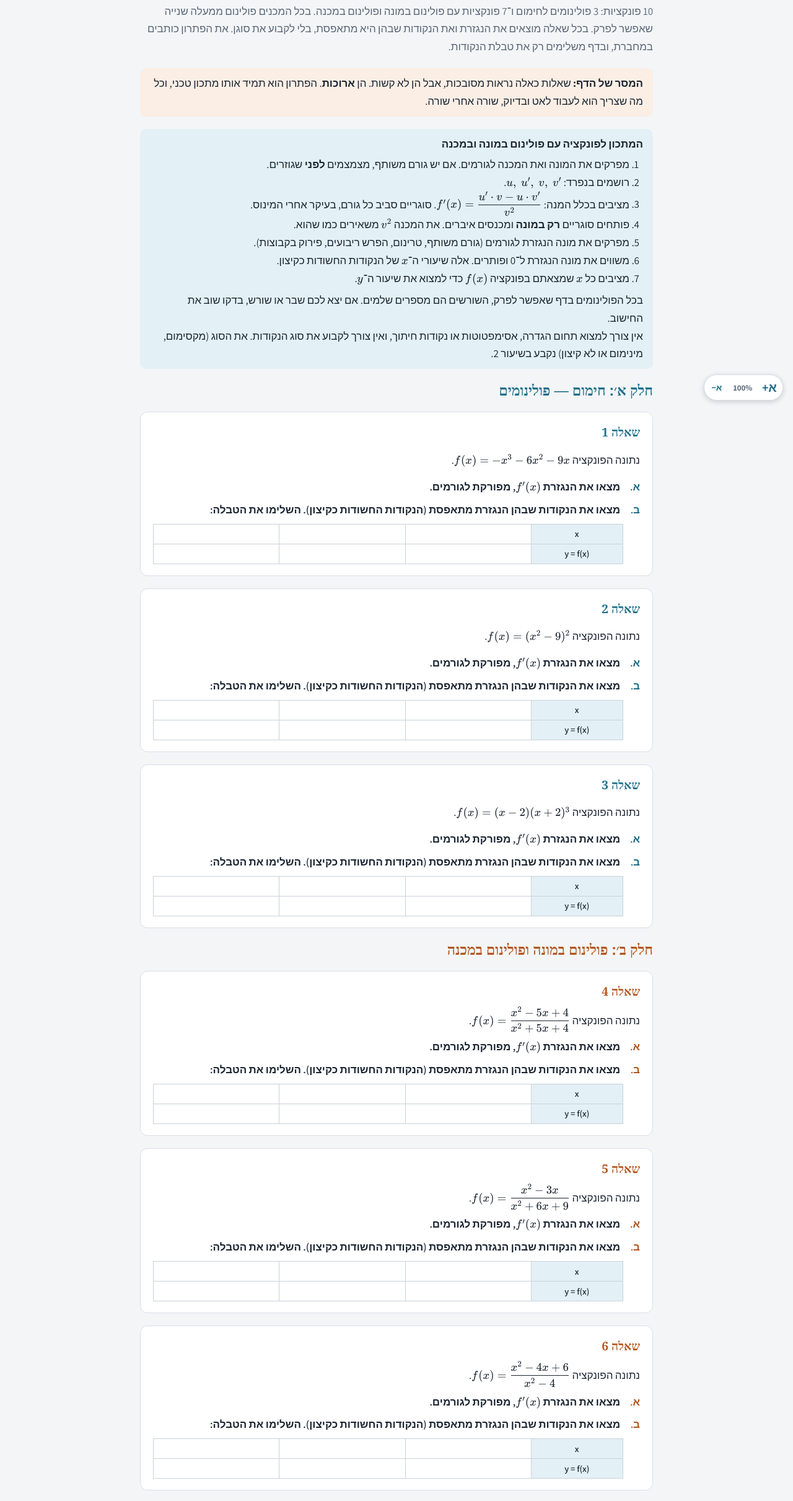
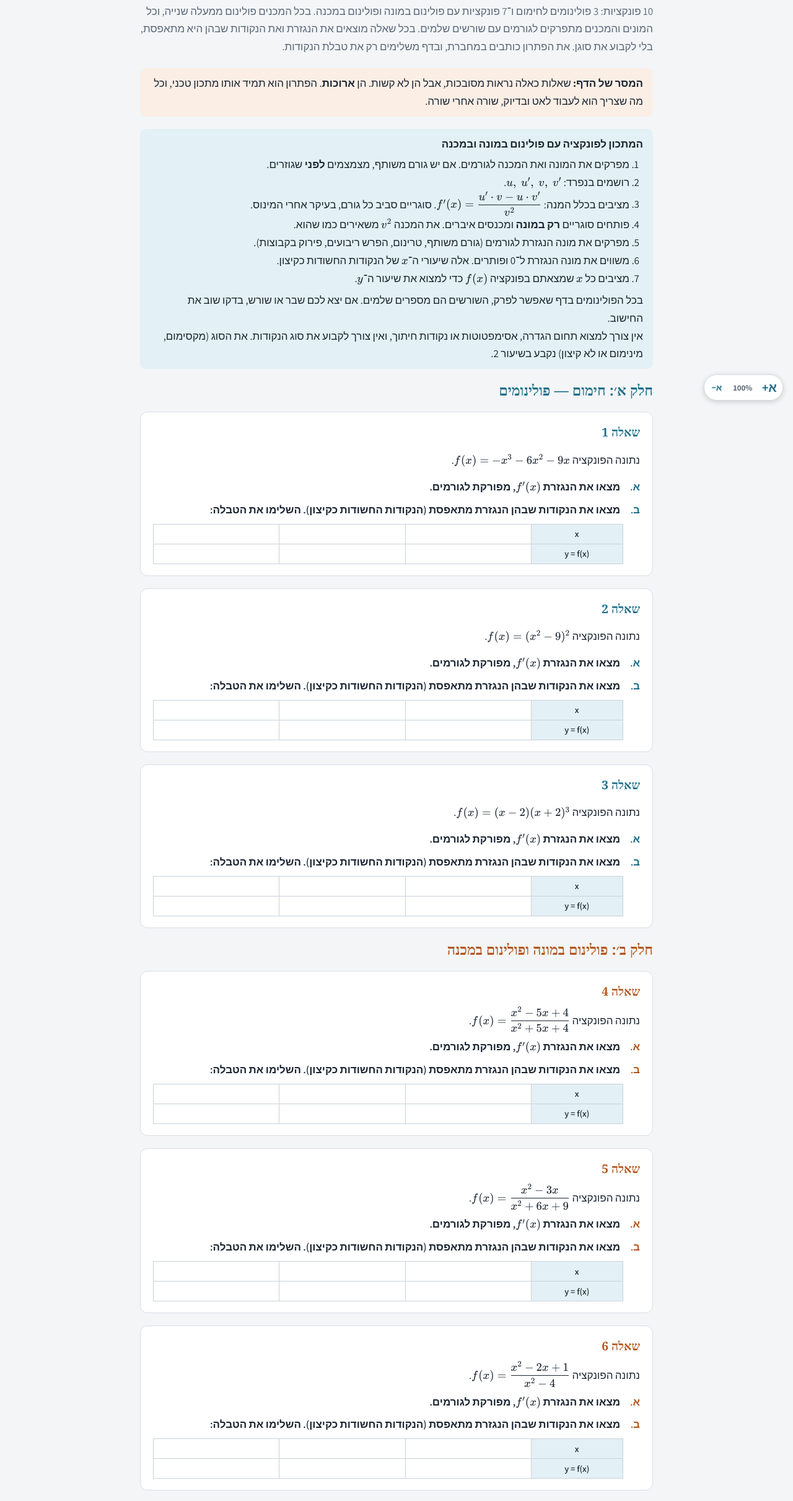
Before and after one commit to ofernarkis10/math11grade, a plain HTML site: page calculus-03-derivative-extrema-worksheet.html in a window 1280 px wide. Shown: the part 138-2559 px from the top of the page at 62% size. Drawn offline with nearby package versions, Linux system fonts and the light colour scheme; a web font is replaced by a local one.

Commit message:
Calculus lesson 1 and 2 worksheets: factorable numerator in question 6
(x^2-4x+6)/(x^2-4) -> (x^2-2x+1)/(x^2-4); every numerator and denominator
now factors with integer roots.

Co-Authored-By: Claude Opus 5.5 <noreply@anthropic.com>
Claude-Session: https://claude.ai/code/session_01NEVNoWMYBbeDCceve1jWZ1

```diff
--- a/calculus-03-derivative-extrema-worksheet.html
+++ b/calculus-03-derivative-extrema-worksheet.html
@@ -73,7 +73,7 @@ footer{color:var(--muted);font-size:.9rem}
   <a class="back" href="index.html#calculus">→ חזרה לנושא: חשבון דיפרנציאלי</a>
   <span class="eyebrow">כיתה יא׳ · 5 יחידות · חשבון דיפרנציאלי · דף עבודה</span>
   <h1>שיעור 1 · דף עבודה: נגזרת של פולינום במונה ובמכנה</h1>
-  <p class="lead">10 פונקציות: 3 פולינומים לחימום ו־7 פונקציות עם פולינום במונה ופולינום במכנה. בכל המכנים פולינום ממעלה שנייה שאפשר לפרק. בכל שאלה מוצאים את הנגזרת ואת הנקודות שבהן היא מתאפסת, בלי לקבוע את סוגן. את הפתרון כותבים במחברת, ובדף משלימים רק את טבלת הנקודות.</p>
+  <p class="lead">10 פונקציות: 3 פולינומים לחימום ו־7 פונקציות עם פולינום במונה ופולינום במכנה. בכל המכנים פולינום ממעלה שנייה, וכל המונים והמכנים מתפרקים לגורמים עם שורשים שלמים. בכל שאלה מוצאים את הנגזרת ואת הנקודות שבהן היא מתאפסת, בלי לקבוע את סוגן. את הפתרון כותבים במחברת, ובדף משלימים רק את טבלת הנקודות.</p>
 </header>
 <div class="key"><b>המסר של הדף:</b> שאלות כאלה נראות מסובכות, אבל הן לא קשות. הן <b>ארוכות</b>. הפתרון הוא תמיד אותו מתכון טכני, וכל מה שצריך הוא לעבוד לאט ובדיוק, שורה אחרי שורה.</div>
 <div class="inst"><b>המתכון לפונקציה עם פולינום במונה ובמכנה</b><ol>
@@ -124,7 +124,7 @@ footer{color:var(--muted);font-size:.9rem}
 </section>
 <section class="q r">
   <div class="q-head"><b>שאלה 6</b></div>
-  <p class="fn">נתונה הפונקציה <span class="m">\(f(x) = \dfrac{x^{2} - 4x + 6}{x^{2} - 4}\)</span>.</p>
+  <p class="fn">נתונה הפונקציה <span class="m">\(f(x) = \dfrac{x^{2} - 2x + 1}{x^{2} - 4}\)</span>.</p>
   <div class="part"><span class="lt">א.</span><span>מצאו את הנגזרת <span class="m">\(f'(x)\)</span>, מפורקת לגורמים.</span></div>
   <div class="part"><span class="lt">ב.</span><span>מצאו את הנקודות שבהן הנגזרת מתאפסת (הנקודות החשודות כקיצון). השלימו את הטבלה:</span></div>
   <table class="tbl pts"><tr><th>x</th><td></td><td></td><td></td></tr><tr><th>y = f(x)</th><td></td><td></td><td></td></tr></table>
```
Also changed, not shown: calculus-04-lesson-2-extrema-type-worksheet.html (+1 -1 lines), index.html (+1 -1 lines), 1 other file.
